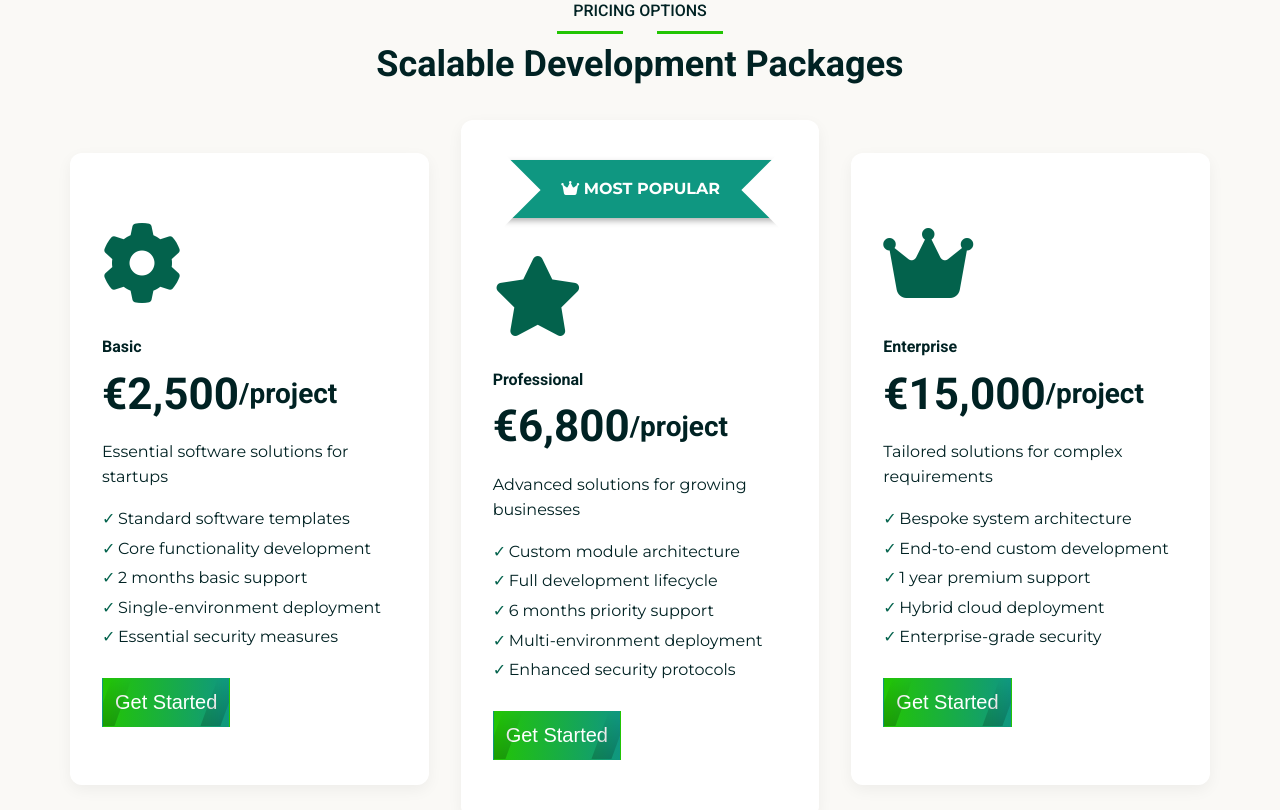
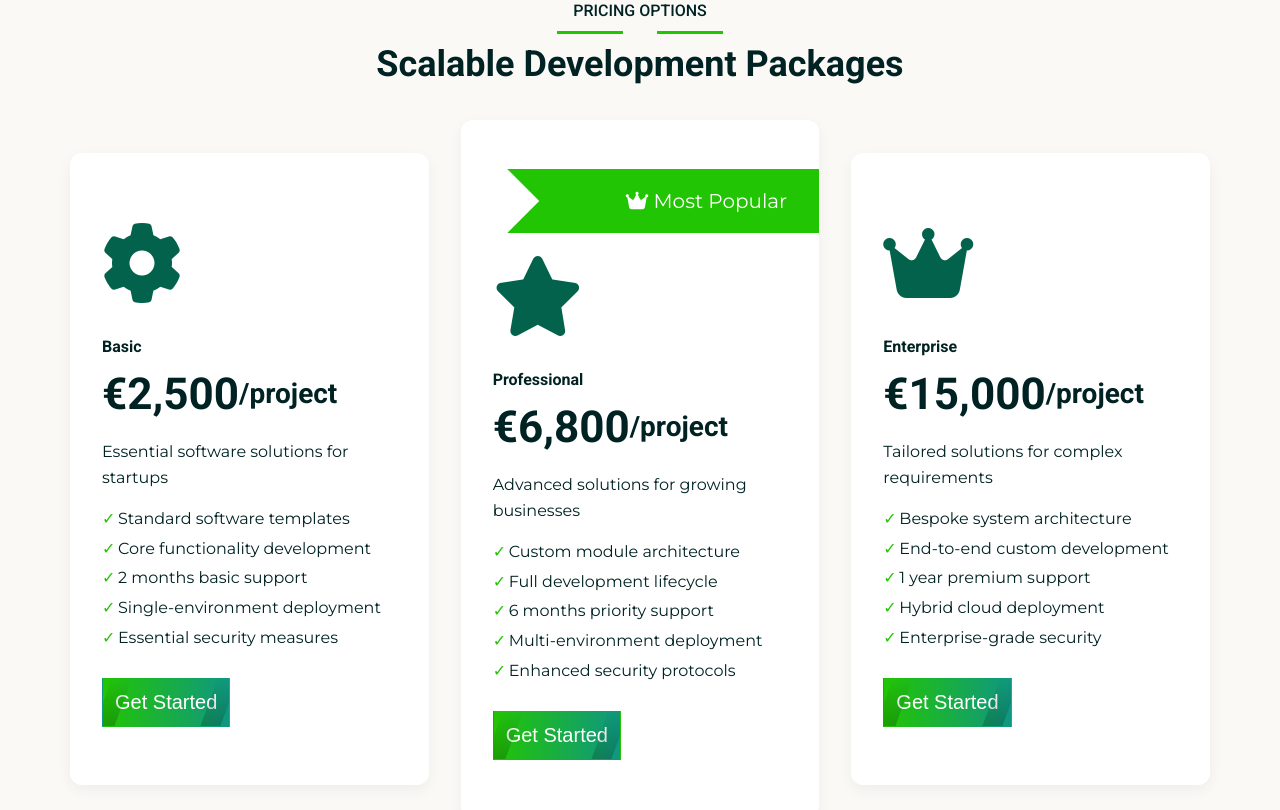
Before and after one commit to dev-nirob1/zems, a Vue app: page / in a window 1280 px wide. Shown: the part 4940-5750 px from the top of the page. Built offline with nearby package versions, Linux system fonts and the light colour scheme.

Commit message:
update pricing section

```diff
--- a/src/zems/Front/Components/Section/PricingSection.vue
+++ b/src/zems/Front/Components/Section/PricingSection.vue
@@ -56,7 +56,7 @@ const pricing = ref([
 </script>
 
 <template>
-  <section class="pricing bg-lighten">
+  <section class="pricing">
     <div class="container">
       <!-- Section header -->
       <SectionTitle class="text-center mb-2" title="Scalable Development Packages" sub-title="Pricing Options">
@@ -72,7 +72,6 @@ const pricing = ref([
 </template>
 
 <style scoped>
-/* ========== 8. PRICING PLANS ========== */
 .pricing {
   padding: 3.75rem 0;
 }
--- a/src/zems/Front/Components/Widget/PricingCard.vue
+++ b/src/zems/Front/Components/Widget/PricingCard.vue
@@ -11,11 +11,10 @@ defineProps({
   <div class="pricing-card">
     <!-- badge  -->
     <div v-if="price.badge" class="exclusive-badge">
-      <BaseParagraph class="badge">
-        <i class="fa-solid fa-crown"></i>
-        Most Popular
-      </BaseParagraph>
+      <i class="fa-solid fa-crown"></i>
+      Most Popular
     </div>
+
     <span class="price-icon">
       <i :class="`fa-solid ${price.icon}`"></i>
     </span>
@@ -40,6 +39,7 @@ defineProps({
   background-color: var(--white-color);
   box-shadow: var(--box-shadow);
   cursor: pointer;
+  overflow: hidden;
 }
 
 .pricing-card .price-icon {
@@ -60,6 +60,27 @@ defineProps({
   align-items: center;
 }
 
+.exclusive-badge {
+  border: 1px solid;
+  padding: 1rem 2rem;
+  position: relative;
+  margin-right: -2.05rem;
+  text-align: right;
+  font-size: 1.25rem;
+  color: var(--white-color);
+  background-color: var(--primary-light-color);
+}
+.exclusive-badge::before{
+  content: '';
+  position: absolute;
+  top: 0;
+  left:-2rem;
+  rotate: 45deg;
+  height: 4rem;
+  width: 4rem;
+  background-color: var(--white-color);
+}
+
 .pricing-card .hero-title span {
   font-size: 1.75rem;
   font-weight: bold;
@@ -75,41 +96,6 @@ defineProps({
 .pricing-card .btn:hover {
   color: var(--white-color);
   border: 1px solid var(--primary-color);
-}
-
-.pricing-card .exclusive-badge {
-  width: 280px;
-  margin-left: .5rem;
-  position: relative;
-  margin-top: -1.5rem;
-  overflow: hidden;
-}
-
-.badge {
-  background-color: var(--secondary-color);
-  color: var(--white-color);
-  padding: 1rem;
-  text-align: center;
-  font-weight: bold;
-  text-transform: uppercase;
-  box-shadow: 3px 3px 6px rgba(0, 0, 0, 0.3);
-}
-
-.pricing-card .badge::before,
-.pricing-card .badge::after  {
-  content: "";
-  position: absolute;
-  top: 1.1rem;
-  height: 3.5rem;
-  width: 3.5rem;
-  rotate: 45deg;
-  background: var(--white-color);
-}
-.pricing-card .badge::before {
-  left: -1.75rem;
-}
-.pricing-card .badge::after {
-  right: -1.75rem;
 }
 
 .feature-list {
@@ -128,16 +114,12 @@ defineProps({
   content: "✓";
   position: absolute;
   left: 0;
-  color: var(--primary-color);
+  color: var(--primary-light-color);
 }
 
 @media (min-width: 992px) {
   .pricing-card {
     padding: 3rem 2rem;
   }
-
-  .pricing-card .exclusive-badge {
-    margin-right: -2rem;
-  }
 }
 </style>
```
